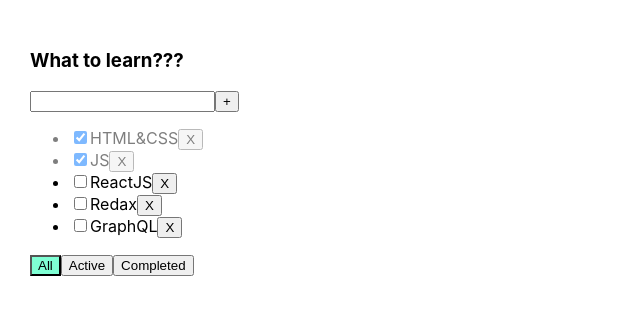
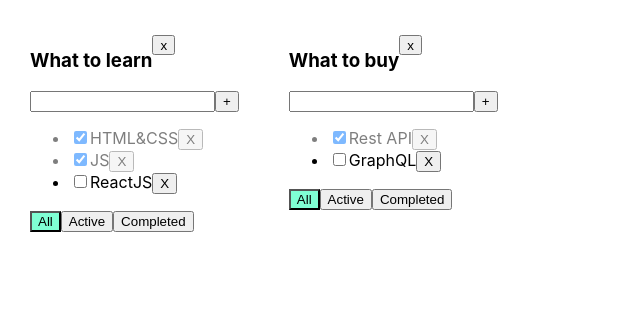
Before and after one commit to BYAsurim/ToDoList, a React (Create React App) app: page / in a window 1280 px wide. Shown: the top 314 px of the page, without its empty margins (0-640 px from the left). Built offline with nearby package versions, Linux system fonts and the light colour scheme.

Commit message:
added associative array and refactoring code for a more complex data structure

```diff
--- a/src/App.tsx
+++ b/src/App.tsx
@@ -1,51 +1,123 @@
 import React, {useState} from 'react';
 import './App.css';
-import {TasksType, Todolist} from "./Todolist";
+import {Todolist} from "./Todolist";
 import {v1} from "uuid";
 
 export type filterType = 'all' | 'active' | 'completed'
+export type TodolistsType = {
+    id: string
+    title: string
+    filter: filterType
+}
+export type TasksType = {
+    id: string
+    title: string
+    isDone: boolean
+}
+export type StateTasksType = {
+    [key: string] : Array<TasksType>
+}
+
 
 function App() {
-    const [tasks, setTasks] = useState<Array<TasksType>>([
-        {id: v1(), title: "HTML&CSS", isDone: true},
-        {id: v1(), title: "JS", isDone: true},
-        {id: v1(), title: "ReactJS", isDone: false},
-        {id: v1(), title: "Redax", isDone: false},
-        {id: v1(), title: "GraphQL", isDone: false}
+
+    let todolistID1 = v1()
+    let todolistID2 = v1()
+
+    let [todolists, setTodolists] = useState<Array<TodolistsType>>([
+        {id: todolistID1, title: 'What to learn', filter: 'all'},
+        {id: todolistID2, title: 'What to buy', filter: 'all'},
     ])
-    const [filter, setFilter] = useState<filterType>('all')
+
+
+    let [tasks, setTasks] = useState<StateTasksType>({
+        [todolistID1]: [
+            {id: v1(), title: 'HTML&CSS', isDone: true},
+            {id: v1(), title: 'JS', isDone: true},
+            {id: v1(), title: 'ReactJS', isDone: false},
+
+        ],
+        [todolistID2]: [
+            {id: v1(), title: 'Rest API', isDone: true},
+            {id: v1(), title: 'GraphQL', isDone: false},
+        ]
+    })
+
+
+    // const [tasks, setTasks] = useState<Array<TasksType>>([
+    //     {id: v1(), title: "HTML&CSS", isDone: true},
+    //     {id: v1(), title: "JS", isDone: true},
+    //     {id: v1(), title: "ReactJS", isDone: false},
+    //     {id: v1(), title: "Redax", isDone: false},
+    //     {id: v1(), title: "GraphQL", isDone: false}
+    // ])
+    // const [filter, setFilter] = useState<filterType>('all')
     const [error, setError] = useState('')
-    const deleteTask = (taskId: string) => {
-        setTasks(tasks.filter(t => t.id !== taskId))
+    const deleteTask = (todolistId: string,taskId: string) => {
+        // setTasks(tasks.filter(t => t.id !== taskId))
+        setTasks({...tasks, [todolistId]: tasks[todolistId].filter(t=> t.id !== taskId) })
+
     }
-    const addTask = (title: string) => {
+    const addTask = (todolistId:string,title: string) => {
+        // if (title.trim() !== '') {
+        //     setTasks([...tasks, {id: v1(), title, isDone: false}])
+        //     setError('')
+        // }
+        // if (title.trim() === '') {
+        //     setError('error')
+        // }
         if (title.trim() !== '') {
-            setTasks([...tasks, {id: v1(), title, isDone: false}])
+            setTasks({...tasks, [todolistId]:[{id:v1(), title, isDone:false},...tasks[todolistId]]})
             setError('')
-        }
-        if (title.trim() === ''){
+        }if (title.trim() === '') {
             setError('error')
         }
     }
-    const changeTaskStatus = (taskId: string, isDone: boolean) => {
-        setTasks(tasks.map(t => t.id === taskId ? {...t, isDone} : t))
+    const changeTaskStatus = (todolistId:string ,taskId: string, isDone: boolean) => {
+        // setTasks(tasks.map(t => t.id === taskId ? {...t, isDone} : t))
+        setTasks({...tasks, [todolistId]: tasks[todolistId].map(t=> t.id === taskId ? {...t, isDone} : t)})
 
     }
+    const removeTodoList = (todolistId:string)=>{
+        setTodolists(todolists.filter(tl=> tl.id !== todolistId))
+        delete tasks[todolistId]
+        setTasks({...tasks})
+    }
 
-
-    let filteredTasks = tasks
-    if (filter === 'active') {
-        filteredTasks = tasks.filter(t => !t.isDone)
-    }
-    if (filter === 'completed') {
-        filteredTasks = tasks.filter(t => t.isDone)
-    }
-    const changeFilter = (value: filterType) => {
-        setFilter(value)
-    }
+    //
+    // let filteredTasks = tasks
+    // if (filter === 'active') {
+    //     filteredTasks = tasks.filter(t => !t.isDone)
+    // }
+    // if (filter === 'completed') {
+    //     filteredTasks = tasks.filter(t => t.isDone)
+    // }
+    // const changeFilter = (value: filterType) => {
+    //     setFilter(value)
+    // }
     return (
         <div className="App">
-            <Todolist title={'What to learn???'}
+            {
+                todolists.map(todolist => {
+
+                    let filteredTasks = tasks[todolist.id]
+                    if (todolist.filter === 'active') {
+                        filteredTasks = tasks[todolist.id].filter(t => !t.isDone)
+                    }
+                    if (todolist.filter === 'completed') {
+                        filteredTasks = tasks[todolist.id].filter(t => t.isDone)
+                    }
+                    const changeFilter = (value: filterType, todolistId: string) => {
+                        let todolist = todolists.find(todolist => todolist.id === todolistId)
+                        if (todolist) {
+                            todolist.filter = value
+                            setTodolists([...todolists])
+                        }
+                    }
+                    return <Todolist
+                        key={todolist.id}
+                        id={todolist.id}
+                        title={todolist.title}
                         tasks={filteredTasks}
                         deleteTask={deleteTask}
                         changeFilter={changeFilter}
@@ -53,8 +125,12 @@
                         changeTaskStatus={changeTaskStatus}
                         error={error}
                         setError={setError}
-                      filter={filter}
+                        filter={todolist.filter}
+                        removeTodoList={removeTodoList}
                     />
+                })
+            }
+
         </div>
     );
 }
--- a/src/Todolist.module.css
+++ b/src/Todolist.module.css
@@ -13,3 +13,10 @@
 .isDone{
   opacity: 0.5;
 }
+.todoTitle{
+  display: flex;
+}
+.todoTitle button{
+  height: 20px;
+  margin-top: 5px;
+}
--- a/src/Todolist.tsx
+++ b/src/Todolist.tsx
@@ -1,37 +1,35 @@
 import React, {ChangeEvent, KeyboardEvent, useState} from 'react';
-import {filterType} from "./App";
+import {filterType, TasksType} from "./App";
 import s from './Todolist.module.css'
 
 type PropsType = {
+    id:string
     title: string
     tasks: Array<TasksType>
     error: string
     setError: (error: string) => void
-    deleteTask: (taskId: string) => void
-    changeFilter: (value: filterType) => void
-    addTask: (title: string) => void
-    changeTaskStatus: (taskId: string, isDone: boolean) => void
+    deleteTask: (todolistId: string, taskId: string) => void
+    changeFilter: (value: filterType,todolistId: string) => void
+    addTask: (todolistId:string,title: string) => void
+    changeTaskStatus: (todolistId:string,taskId: string, isDone: boolean) => void
     filter:filterType;
+    removeTodoList: (todolistId:string) => void
 }
 
-export type TasksType = {
-    id: string
-    title: string
-    isDone: boolean
-}
+
 
 export const Todolist = (props: PropsType) => {
 
     const [newTaskTitle, setNewTastTitle] = useState('')
 
     const allClickHandler = () => {
-        props.changeFilter('all')
+        props.changeFilter('all', props.id)
     }
     const activeClickHandler = () => {
-        props.changeFilter('active')
+        props.changeFilter('active', props.id)
     }
     const completedClickHandler = () => {
-        props.changeFilter('completed')
+        props.changeFilter('completed', props.id)
     }
     const onChangeHandler = (e: ChangeEvent<HTMLInputElement>) => {
         if (e) {
@@ -40,21 +38,27 @@
         // props.setError('')
     }
     const addTaskHandler = () => {
-        props.addTask(newTaskTitle)
+        props.addTask(props.id ,newTaskTitle)
         setNewTastTitle('')
     }
     const onKeyPressEnter = (e: KeyboardEvent<HTMLInputElement>) => {
         if (e.charCode === 13) {
-            props.addTask(newTaskTitle)
+            props.addTask(props.id ,newTaskTitle)
             setNewTastTitle('')
         }
+    }
+    const removeTodoListHandler = ()=>{
+    props.removeTodoList(props.id)
     }
 
 
     return (
         <div>
             <div>
+                <div className={s.todoTitle}>
                 <h3>{props.title}</h3>
+                <button onClick={removeTodoListHandler}>x</button>
+                </div>
                 <div>
                     <input value={newTaskTitle} onChange={onChangeHandler}
                            onKeyPress={onKeyPressEnter}
@@ -71,11 +75,11 @@
 
                         props.tasks.map((t) => {
                             const deleteTasksClickHandler = () => {
-                                props.deleteTask(t.id)
+                                props.deleteTask(props.id ,t.id)
                             }
                             const changeTaskStatusHandler = (e: ChangeEvent<HTMLInputElement>) => {
                                 const newStatus = e.currentTarget.checked
-                                props.changeTaskStatus(t.id, newStatus)
+                                props.changeTaskStatus(props.id ,t.id, newStatus)
                             }
 
                             return (<li key={t.id} className={t.isDone ? s.isDone : ''}>
```
Lines whose indentation alone changed are shown as unchanged.
